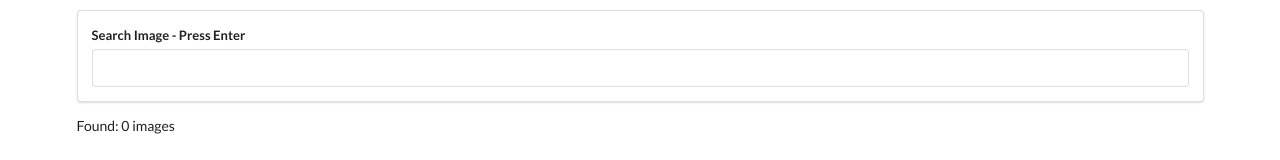
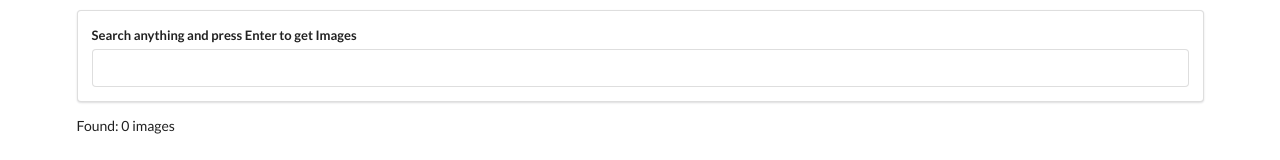
Before and after one commit to Tushar-Imran/search-anything, a React (Create React App) app: page / in a window 1280 px wide. Shown: the top 160 px of the page. Built offline with nearby package versions, Linux system fonts and the light colour scheme.

Commit message:
-- tittle changed

```diff
--- a/src/components/SearchBar.js
+++ b/src/components/SearchBar.js
@@ -14,7 +14,7 @@ class SearchBar extends React.Component {
       <div className="ui segment">
         <form onSubmit={this.onFormSubmit} className="ui form">
           <div className="field">
-            <label>Search Image - Press Enter</label>
+            <label>Search anything and press Enter to get Images</label>
             <input
               type="text"
               value={this.state.term}
```
